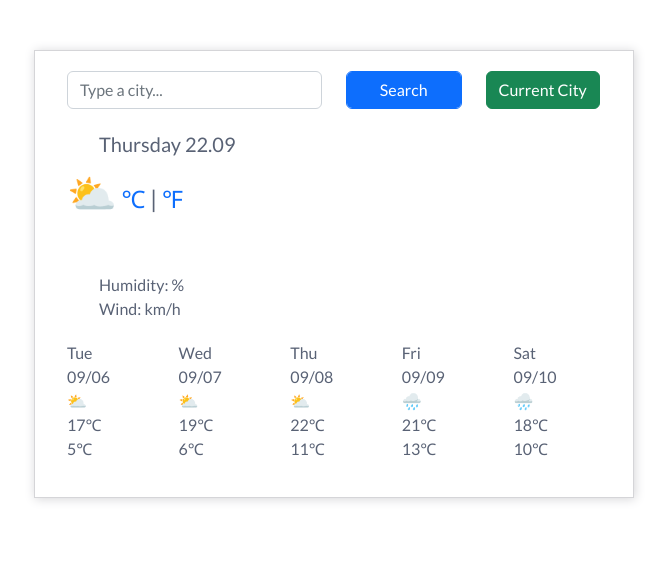
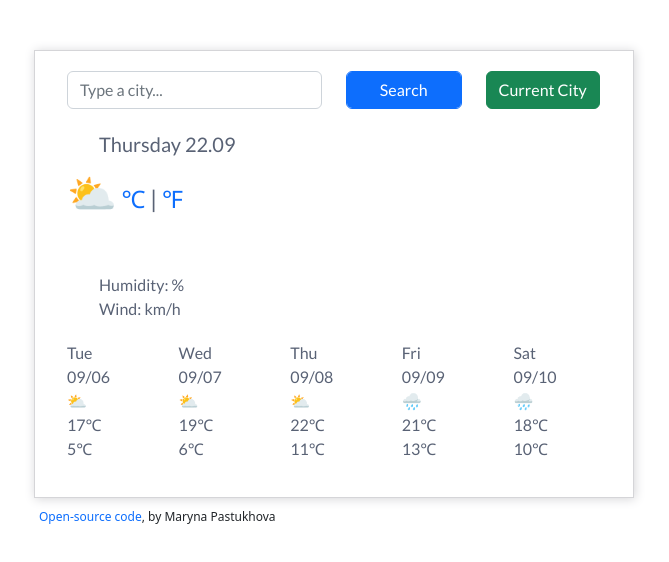
Before and after one commit to maryurpast/psychic-sniffle, a plain HTML site: page index.html in a window 1280 px wide. Shown: the whole page, without its empty margins (306-975 px from the left). Drawn offline with nearby package versions, Linux system fonts and the light colour scheme; no server answers.

Commit message:
Added a link to the open-source code

```diff
--- a/index.html
+++ b/index.html
@@ -146,6 +146,11 @@
         </div>
       </div>
     </div>
+    <p class="link">
+      <a href="https://github.com/maryurpast/weather-app" target="_blank"
+        >Open-source code</a
+      >, by Maryna Pastukhova
+    </p>
     <script src="src/index.js"></script>
   </body>
 </html>
--- a/src/styles.css
+++ b/src/styles.css
@@ -1,5 +1,5 @@
 .my-container {
-  margin: 50px auto;
+  margin: 50px auto 10px;
   padding: 20px;
   max-width: 600px;
   font-family: "Lato", sans-serif;
@@ -50,3 +50,9 @@ a:link {
 .day-info {
   list-style: none;
 }
+
+.link {
+  margin: 0 auto;
+  max-width: 590px;
+  font-size: 12px;
+}
```
